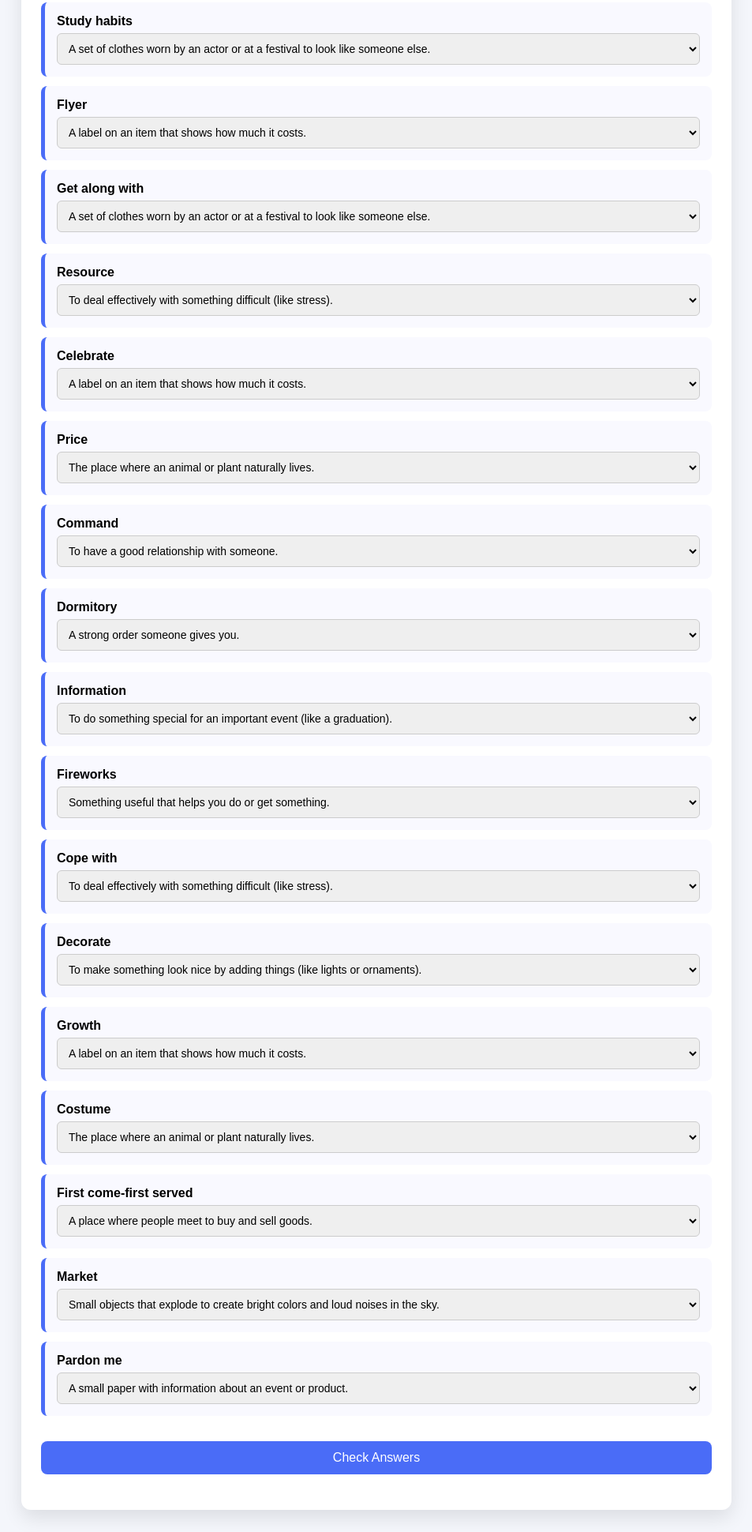
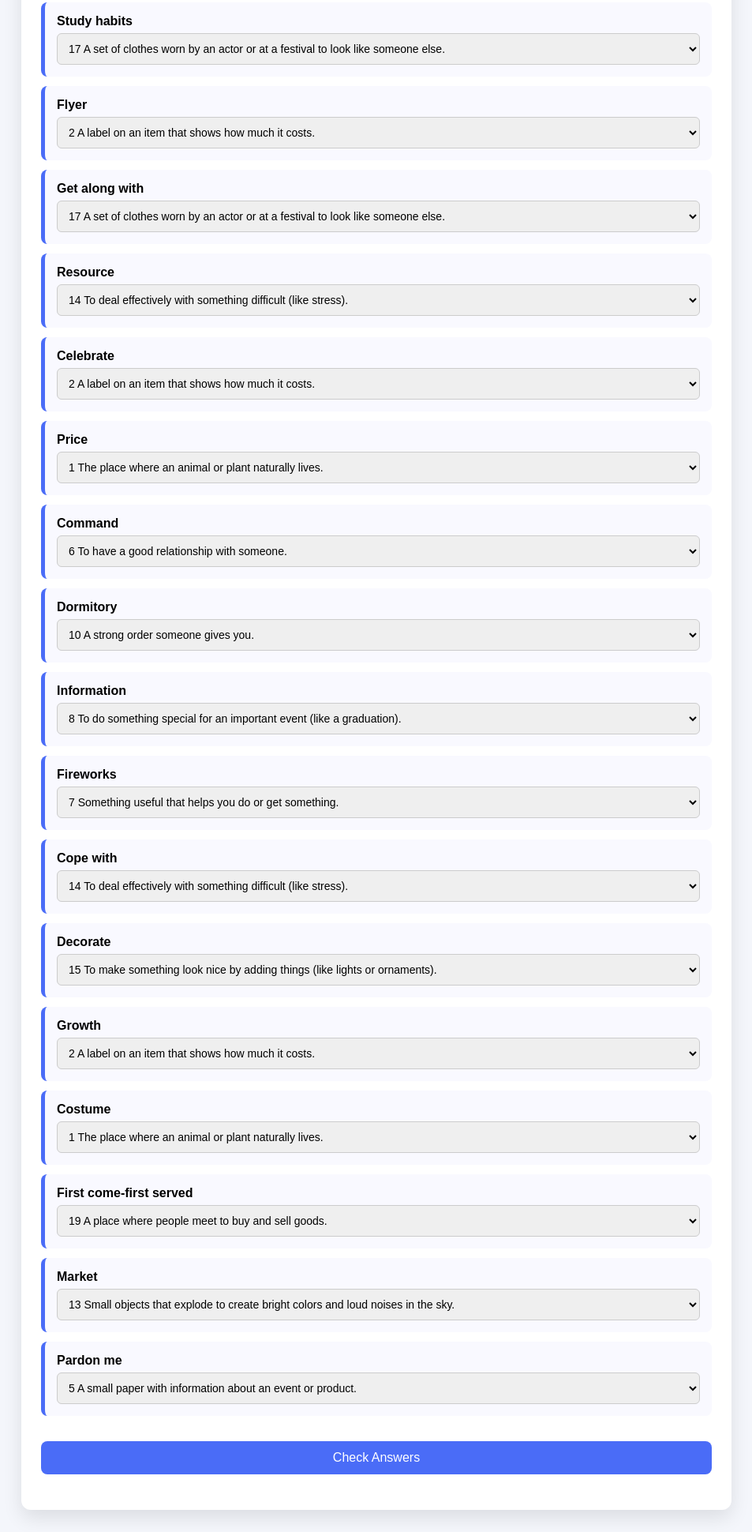
Before and after one commit to haklseng123-cyber/test1, a plain HTML site: page index.html in a window 1280 px wide. Shown: the part 441-2381 px from the top of the page at 79% size, without its empty margins (163-1116 px from the left). Drawn offline with Linux system fonts and the light colour scheme.

Commit message:
update project

```diff
--- a/index.html
+++ b/index.html
@@ -173,26 +173,26 @@ const words=[
 ];
 
 const meanings=[
-"The place where an animal or plant naturally lives.",
-"A label on an item that shows how much it costs.",
-"A tool with parts that does work, like a computer or a washing machine.",
-"The regular ways that a student practices and prepares for lessons or exams.",
-"A small paper with information about an event or product.",
-"To have a good relationship with someone.",
-"Something useful that helps you do or get something.",
-"To do something special for an important event (like a graduation).",
-"The amount of money something costs.",
-"A strong order someone gives you.",
-"A big bedroom where many people sleep, often at a school or college.",
-"Facts or details provided about something or someone.",
-"Small objects that explode to create bright colors and loud noises in the sky.",
-"To deal effectively with something difficult (like stress).",
-"To make something look nice by adding things (like lights or ornaments).",
-"The process of increasing in size or importance.",
-"A set of clothes worn by an actor or at a festival to look like someone else.",
-"A policy where the people who arrive first are dealt with first.",
-"A place where people meet to buy and sell goods.",
-"A polite way to say sorry or to get someone's attention."
+" 1 The place where an animal or plant naturally lives.",
+"2 A label on an item that shows how much it costs.",
+"3 A tool with parts that does work, like a computer or a washing machine.",
+"4 The regular ways that a student practices and prepares for lessons or exams.",
+"5 A small paper with information about an event or product.",
+"6 To have a good relationship with someone.",
+"7 Something useful that helps you do or get something.",
+"8 To do something special for an important event (like a graduation).",
+"9 The amount of money something costs.",
+"10 A strong order someone gives you.",
+"11 A big bedroom where many people sleep, often at a school or college.",
+"12 Facts or details provided about something or someone.",
+"13 Small objects that explode to create bright colors and loud noises in the sky.",
+"14 To deal effectively with something difficult (like stress).",
+"15 To make something look nice by adding things (like lights or ornaments).",
+"16 The process of increasing in size or importance.",
+"17 A set of clothes worn by an actor or at a festival to look like someone else.",
+"18 A policy where the people who arrive first are dealt with first.",
+"19 A place where people meet to buy and sell goods.",
+" 20 A polite way to say sorry or to get someone's attention."
 ];
 
 function shuffle(arr){
```
